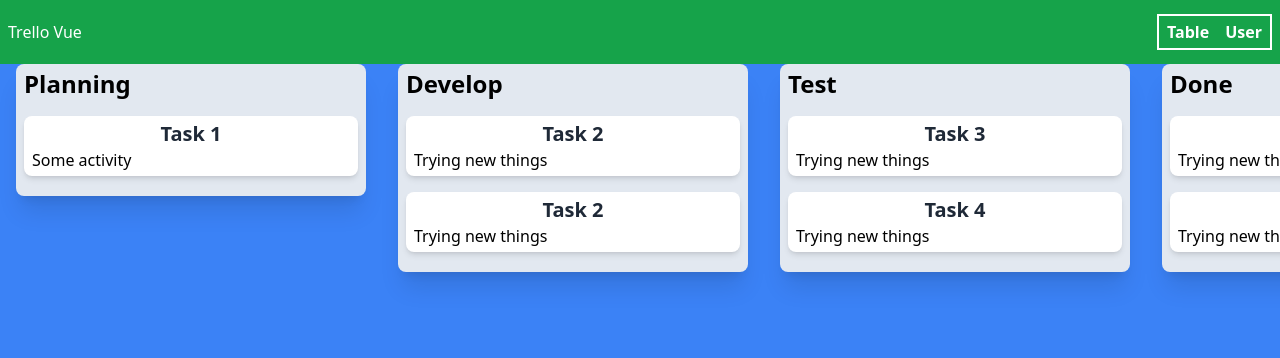
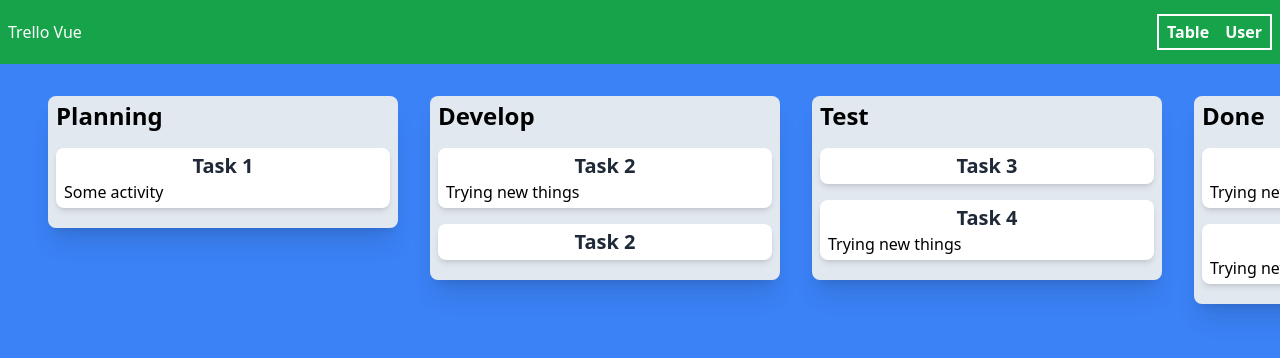
Before and after one commit to AlvaroDDG86/trello-vue, a Vue app: page /#/ in a window 1280 px wide. Shown: the top 358 px of the page. Built offline with nearby package versions, Linux system fonts and the light colour scheme.

Commit message:
Implement UX and localStorage

```diff
--- a/src/api/data.js
+++ b/src/api/data.js
@@ -20,7 +20,7 @@
                 },
                 {
                     title: 'Task 2',
-                    description: 'Trying new things',
+                    description: null,
                     id: Math.random().toString()
                 }
             ]
@@ -30,7 +30,7 @@
             tasks: [
                 {
                     title: 'Task 3',
-                    description: 'Trying new things',
+                    description: null,
                     id: Math.random().toString()
                 },
                 {
--- a/src/components/Task.vue
+++ b/src/components/Task.vue
@@ -12,7 +12,7 @@
 <template>
 <div class="task">
     <h4 class="task__title">{{ task.title }}</h4>
-    <p class="task__desc">
+    <p v-if="task.description" class="task__desc">
         {{ task.description }}
     </p>
 </div>
--- a/src/router/index.js
+++ b/src/router/index.js
@@ -1,9 +1,9 @@
 import { createRouter, createWebHashHistory } from "vue-router";
-import Table from '../views/Table.vue'
+import Board from '../views/Board.vue'
 
 const routes = [{
     path: "/",
-    component: Table
+    component: Board
 }];
 
 const router = createRouter({
--- a/src/stores/main.js
+++ b/src/stores/main.js
@@ -1,10 +1,13 @@
 import { defineStore } from "pinia";
 import data from "../api/data";
+const defaultBoard = data.columns
 
-export const useStore = defineStore("main", {
+const board = JSON.parse(localStorage.getItem('board')) || defaultBoard
+
+export const mainStore = defineStore("main", {
   state: () => {
     return {
-        data: data.columns
+        data: board
     };
-  },
-});
+  }
+})
--- /dev/null
+++ b/src/views/Board.vue
@@ -0,0 +1,42 @@
+<script>
+import { mainStore } from '../stores/main'
+import Column from "../components/Column.vue"
+import { computed } from 'vue'
+export default {
+    name: 'Table',
+    components: {
+        Column
+    },
+    setup() {
+        const store = mainStore()
+        const columns = computed(() => store.data)
+
+        store.$subscribe((mutation, state) => {
+            localStorage.setItem('board', JSON.stringify(state))
+        })
+        return {
+            columns
+        }
+    }
+}
+</script>
+<template>
+    <div class="content">
+        <div v-if="columns.length > 0" class="content__columns">
+            <Column v-for="(column, idx) of columns" :key="idx" :column="column" />
+        </div>
+        <div v-else>
+            There is no columns
+        </div>
+    </div>
+</template>
+<style lang="postcss" scoped>
+.content {
+  @apply w-full overflow-auto bg-blue-500;
+  min-height: calc(100vh - 4rem);
+}
+
+.content__columns {
+  @apply flex flex-row items-start justify-around p-8;
+}
+</style>
--- a/src/views/Table.vue
+++ /dev/null
@@ -1,33 +0,0 @@
-<script>
-import { useStore } from '../stores/main'
-import Column from "../components/Column.vue"
-export default {
-    name: 'Table',
-    components: {
-        Column
-    },
-    setup() {
-        const store = useStore()
-        return {
-            store
-        }
-    }
-}
-</script>
-<template>
-    <div class="content">
-        <div class="content__columns">
-            <Column v-for="(column, idx) of store.data" :key="idx" :column="column" />
-        </div>
-    </div>
-</template>
-<style lang="postcss" scoped>
-.content {
-    @apply w-full overflow-auto bg-blue-500;
-    min-height: calc(100vh - 4rem);
-}
-
-.content__columns {
-    @apply flex flex-row items-start justify-around;
-}
-</style>
```
